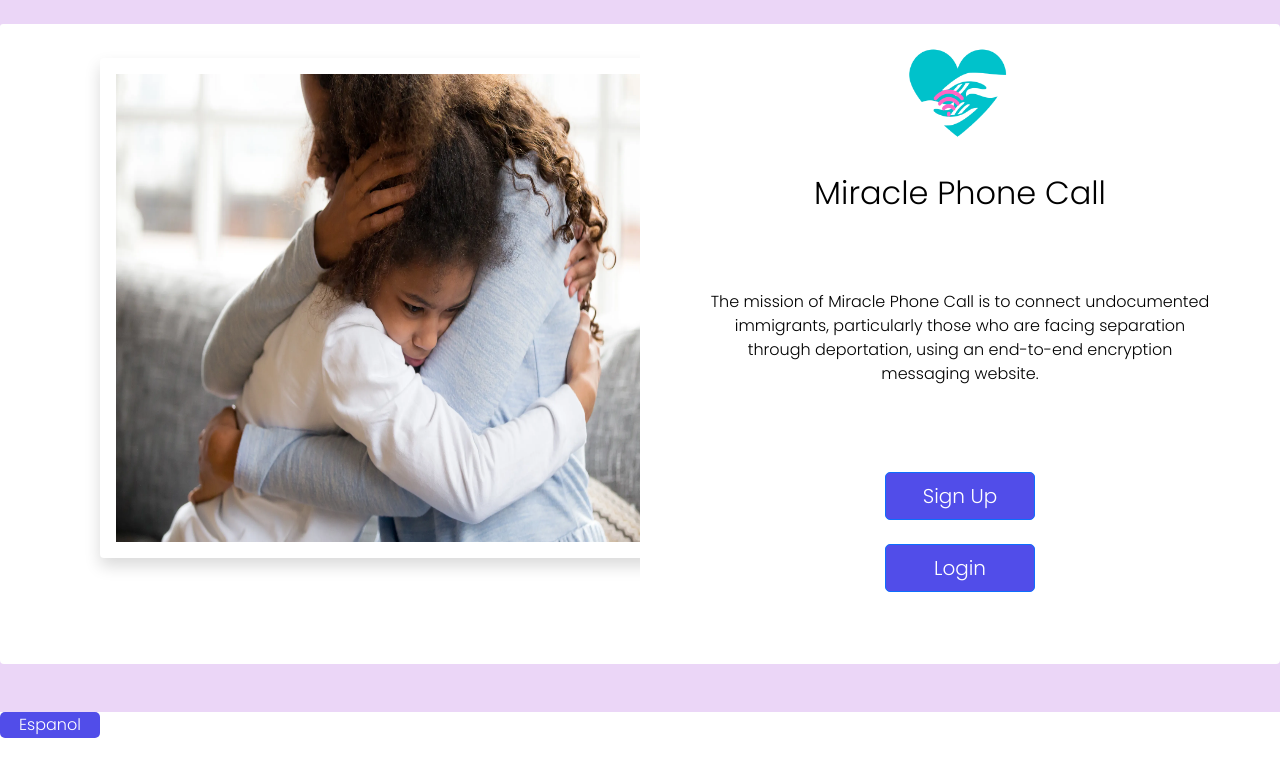
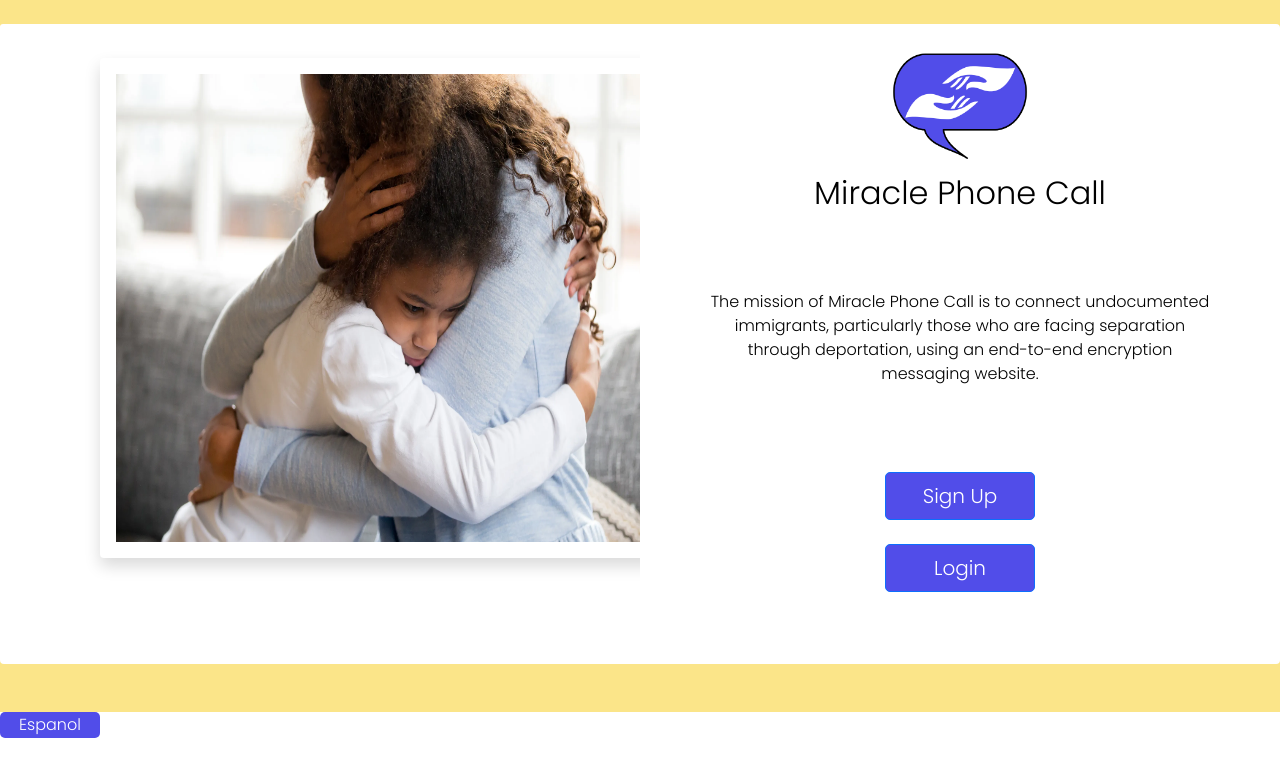
Before and after one commit to Miracle-Phone-Call/miracle-phone-call-frontEnd, a React (Create React App) app in the folder miracle-phone-call/: page / in a window 1280 px wide. Shown: the top 776 px of the page. Built offline with nearby package versions, Linux system fonts and the light colour scheme.

Commit message:
added new logo

```diff
--- a/miracle-phone-call/src/Component-Styling/landing.css
+++ b/miracle-phone-call/src/Component-Styling/landing.css
@@ -18,7 +18,8 @@
 }
 
 .pageBody{
-    background-color: #ebd6f7;
+    /* background-color: #ebd6f7; */
+    background-color: #FBE589;
 }
 
 .Appdesc {
--- a/miracle-phone-call/src/Components/Landing.js
+++ b/miracle-phone-call/src/Components/Landing.js
@@ -15,7 +15,7 @@
         </Card>
 
         <Card className="border-0" style={{color: 'black'}}>
-        <img src="../images/Miracle Phone Call Logo wo text (1).png "
+        <img src="../images/Miracle Phone Call Logo wo text (4).png "
         style={{display: 'block', marginLeft: 'auto', marginRight: 'auto', width: 150}}/>
         <h2>Miracle Phone Call</h2>
 
```
Also changed, not shown: miracle-phone-call/public/images/Miracle Phone Call Logo wo text (4).png (added).
